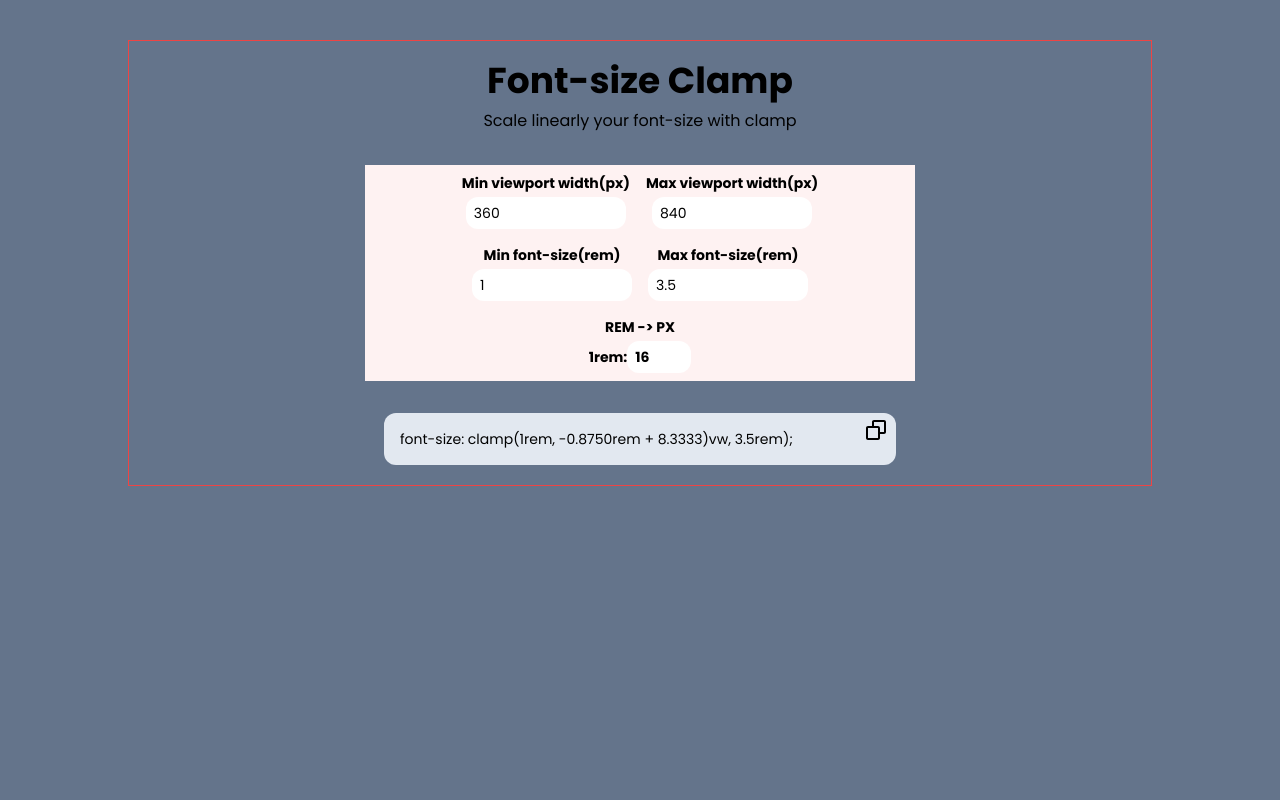
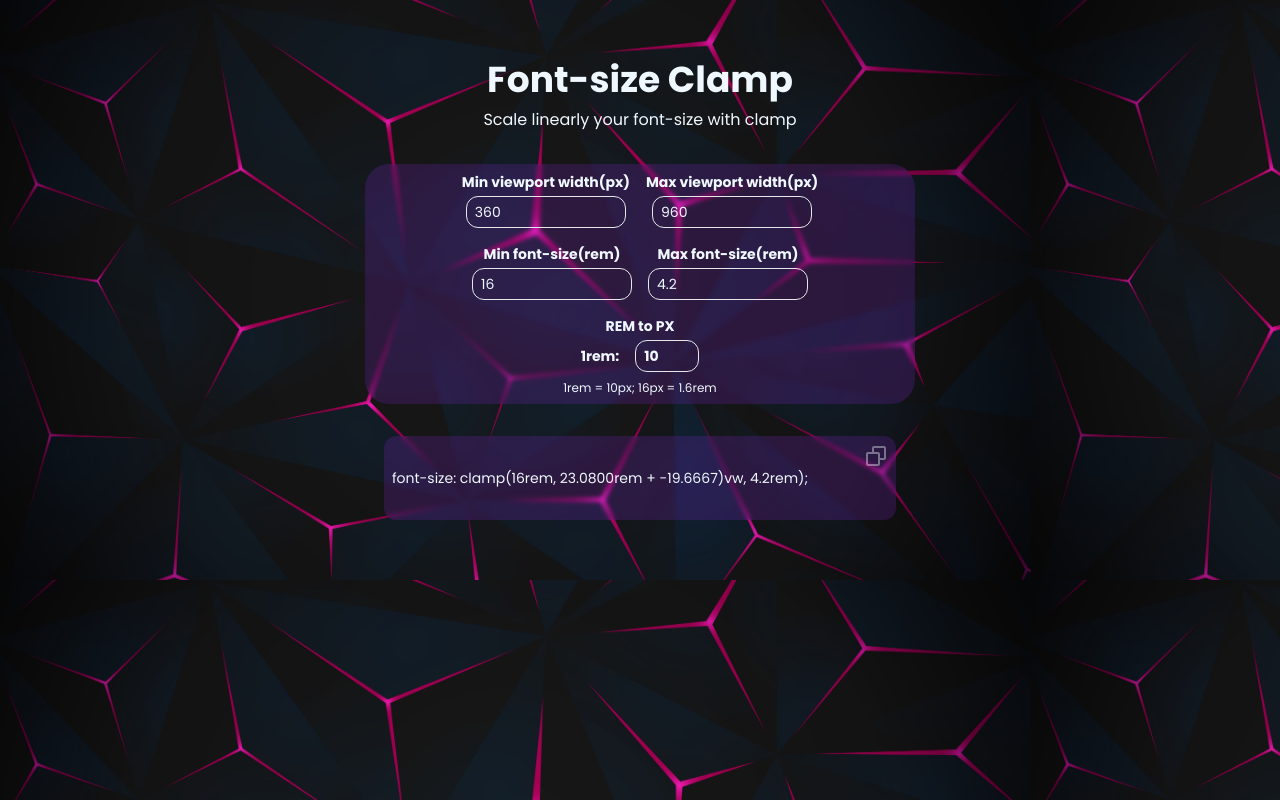
Before and after one commit to felpfsf/clamp-fontsize-app, a React (Vite) app: page / in a window 1280 px wide. Built offline with nearby package versions, Linux system fonts and the light colour scheme.

Commit message:
refac: styling

```diff
--- a/src/App.jsx
+++ b/src/App.jsx
@@ -4,13 +4,13 @@ import 'react-toastify/dist/ReactToastify.css'
 import { BiCopy } from 'react-icons/bi'
 
 const App = () => {
-  const [pxPerRem, setPxPerRem] = useState(16)
+  const [pxPerRem, setPxPerRem] = useState(10)
 
   const [minWidthpx, setMinWidthpx] = useState(360)
-  const [maxWidthpx, setMaxWidthpx] = useState(840)
+  const [maxWidthpx, setMaxWidthpx] = useState(960)
 
-  const [minFontSize, setMinFontSize] = useState(1)
-  const [maxFontSize, setMaxFontSize] = useState(3.5)
+  const [minFontSize, setMinFontSize] = useState(16)
+  const [maxFontSize, setMaxFontSize] = useState(4.2)
 
   const hElement = useRef()
 
@@ -29,7 +29,7 @@ const App = () => {
   // onClick={e => console.log(e.currentTarget.innerText)}
   // console.log(e.current?.innerText)
 
-  function copyToClipboard() {
+  const copyToClipboard = () => {
     const textToBeCopied = hElement.current.innerText
     console.log(textToBeCopied);
     navigator.clipboard.writeText(textToBeCopied)
@@ -39,7 +39,8 @@ const App = () => {
   const toastMessage = (textToBeCopied) => {
     toast.info(`${textToBeCopied} Copied !`, {
       position: toast.POSITION.TOP_CENTER,
-      className: 'w-[360px] text-xs p-4'
+      className: 'w-[360px] text-xs p-4',
+      pauseOnHover: 'true'
     })
   }
 
@@ -96,15 +97,16 @@ const App = () => {
 
 
           <div className="inputs-container">
-            <label className='label-style' htmlFor="pxPerRem">REM -> PX</label>
+            <label className='label-style' htmlFor="pxPerRem">REM to PX</label>
             <label className='label-style' htmlFor="pxPerRem">1rem:
               <input
                 id='pxPerRem'
-                className='input-style w-16'
+                className='input-style w-16 ml-4'
                 type="number"
                 value={pxPerRem}
                 onChange={e => setPxPerRem(Number(e.target.value))} />
             </label>
+            <p className='instructions'>1rem = 10px; 16px = 1.6rem</p>
           </div>
         </div>
 
--- a/src/styles/index.css
+++ b/src/styles/index.css
@@ -4,7 +4,7 @@
 
 @layer base {
   body {
-    @apply bg-slate-500 w-screen text-base font-body;
+    @apply bg-[url("/images/wallpaperbetter.jpg")] bg-contain w-screen text-base font-body text-clampColors-clrFont;
   }
 }
 
@@ -18,7 +18,7 @@
   }
 
   .content-wrapper {
-    @apply w-full md:w-[80%] m-auto p-5 border border-red-500;
+    @apply w-full md:w-[80%] mt-10 m-auto p-5;
   }
 
   .title {
@@ -30,7 +30,7 @@
   }
 
   .fields-container {
-    @apply max-w-[550px] min-w-[320px] w-full my-8 m-auto bg-red-50 flex flex-col items-center;
+    @apply max-w-[550px] min-w-[320px] w-full my-8 m-auto rounded-3xl bg-clampColors-clrHover/[0.2] backdrop-blur-[2px] flex flex-col items-center;
   }
 
   .inputs-container {
@@ -42,22 +42,26 @@
   }
 
   .label-style {
-    @apply text-sm font-semibold
+    @apply text-sm font-semibold;
   }
 
   .input-style {
-    @apply w-40 h-8 mt-1 p-2 border-none rounded-xl text-sm;
+    @apply w-40 h-8 mt-1 p-2 bg-transparent border rounded-xl text-sm;
   }
 
   .clamp-field {
-    @apply relative w-[100%] md:w-[512px] mt-4 mx-auto p-4 bg-slate-200 border-none rounded-xl;
+    @apply relative w-[100%] md:w-[512px] mt-4 mx-auto py-8 px-2 bg-clampColors-clrHover/[0.2] backdrop-blur-[2px] border-none rounded-xl;
   }
 
   .clamp-code {
-    @apply text-sm
+    @apply text-sm;
   }
 
   .copy-btn {
-    @apply absolute right-2 top-[10%] text-2xl;
+    @apply absolute right-2 top-[10%] text-2xl opacity-40 hover:opacity-100 hover:text-clampColors-clrHover hover:brightness-200 ease-linear duration-200;
+  }
+
+  .instructions {
+    @apply text-xs mt-2;
   }
 }
```
